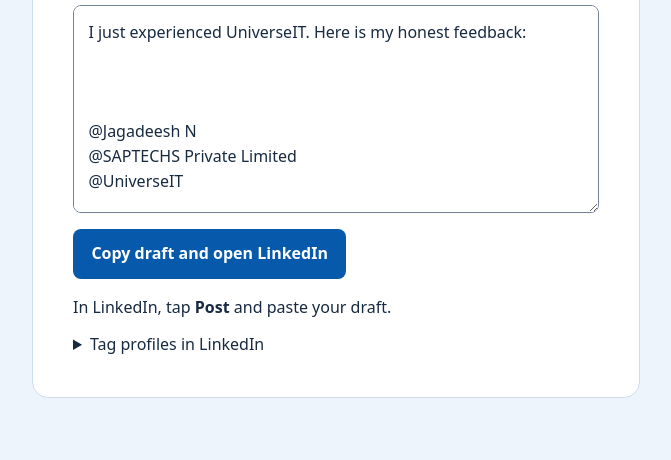
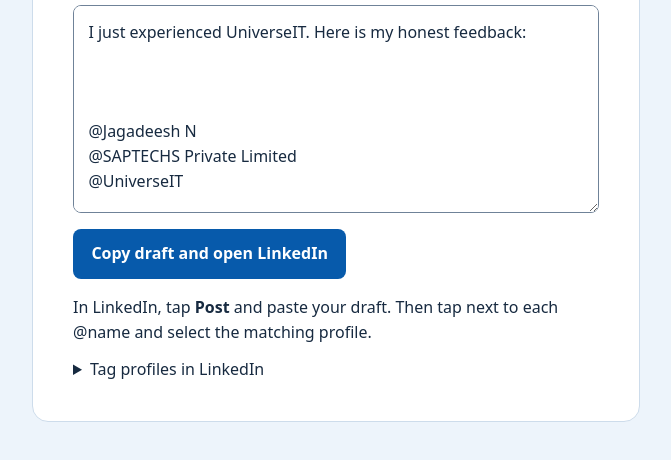
Before and after one commit to Saptechs-Private-Limited/universeit-site, a plain HTML site: page linkedin-post/index.html in a window 1280 px wide. Shown: the part 186-646 px from the top of the page, without its empty margins (304-975 px from the left). Drawn offline with Linux system fonts and the light colour scheme.

Commit message:
Show LinkedIn tagging tip under the copy button

```diff
--- a/linkedin-post/index.html
+++ b/linkedin-post/index.html
@@ -22,7 +22,7 @@ summary { cursor: pointer; }
   <label for="draft">Write your message above the hashtags</label>
   <textarea id="draft" aria-describedby="instructions"></textarea>
   <button id="copy" type="button">Copy draft and open LinkedIn</button>
-  <p id="instructions">In LinkedIn, tap <strong>Post</strong> and paste your draft.</p>
+  <p id="instructions">In LinkedIn, tap <strong>Post</strong> and paste your draft. Then tap next to each @name and select the matching profile.</p>
   <details>
     <summary>Tag profiles in LinkedIn</summary>
     <p>After pasting your draft, retype each @ placeholder in LinkedIn and select the matching suggestion.</p>
```
